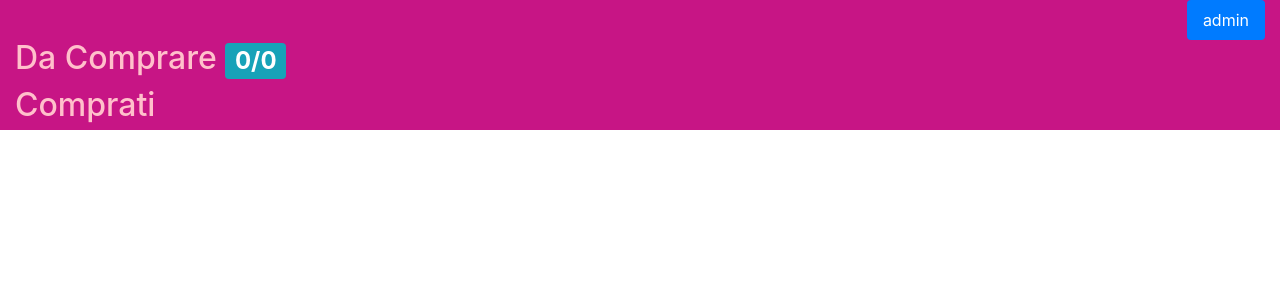
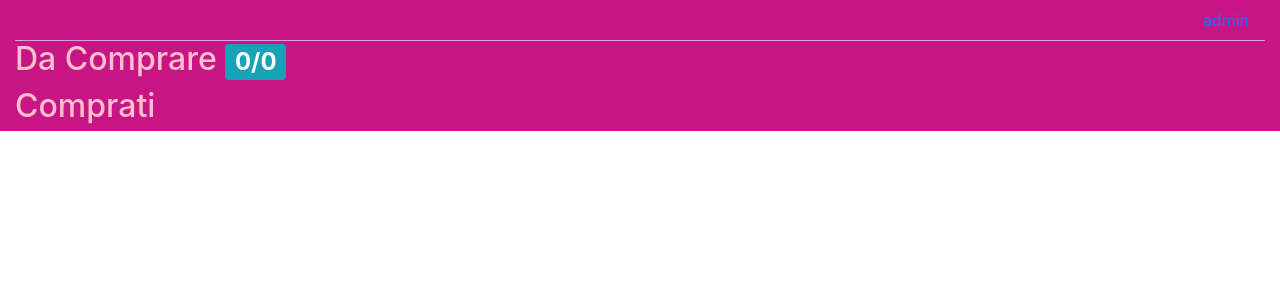
Before and after one commit to superqwe/spesa, a Django app: page /spesa/ in a window 1280 px wide. Shown: the top 300 px of the page. Run offline with Django 3.2, Linux system fonts and the light colour scheme; data that the repository does not hold is empty; some libraries are stand-ins or nearby versions.

Commit message:
modifica layout

```diff
--- a/static/spesa/css/base.css
+++ b/static/spesa/css/base.css
@@ -2,6 +2,10 @@
 
 body{
   font-family: 'Fjalla One', sans-serif;
+}
+
+nav{
+  border-bottom: 1px solid plum;
 }
 
 p.h2{
--- a/templates/spesa/nav.html
+++ b/templates/spesa/nav.html
@@ -1,7 +1,7 @@
 <nav>
     <ul class="nav nav-pills justify-content-end">
         <li class="nav-item">
-            <a class="nav-link active" href="/admin">admin</a>
+            <a class="nav-link " href="/admin">admin</a>
         </li>
     </ul>
 </nav>
```
